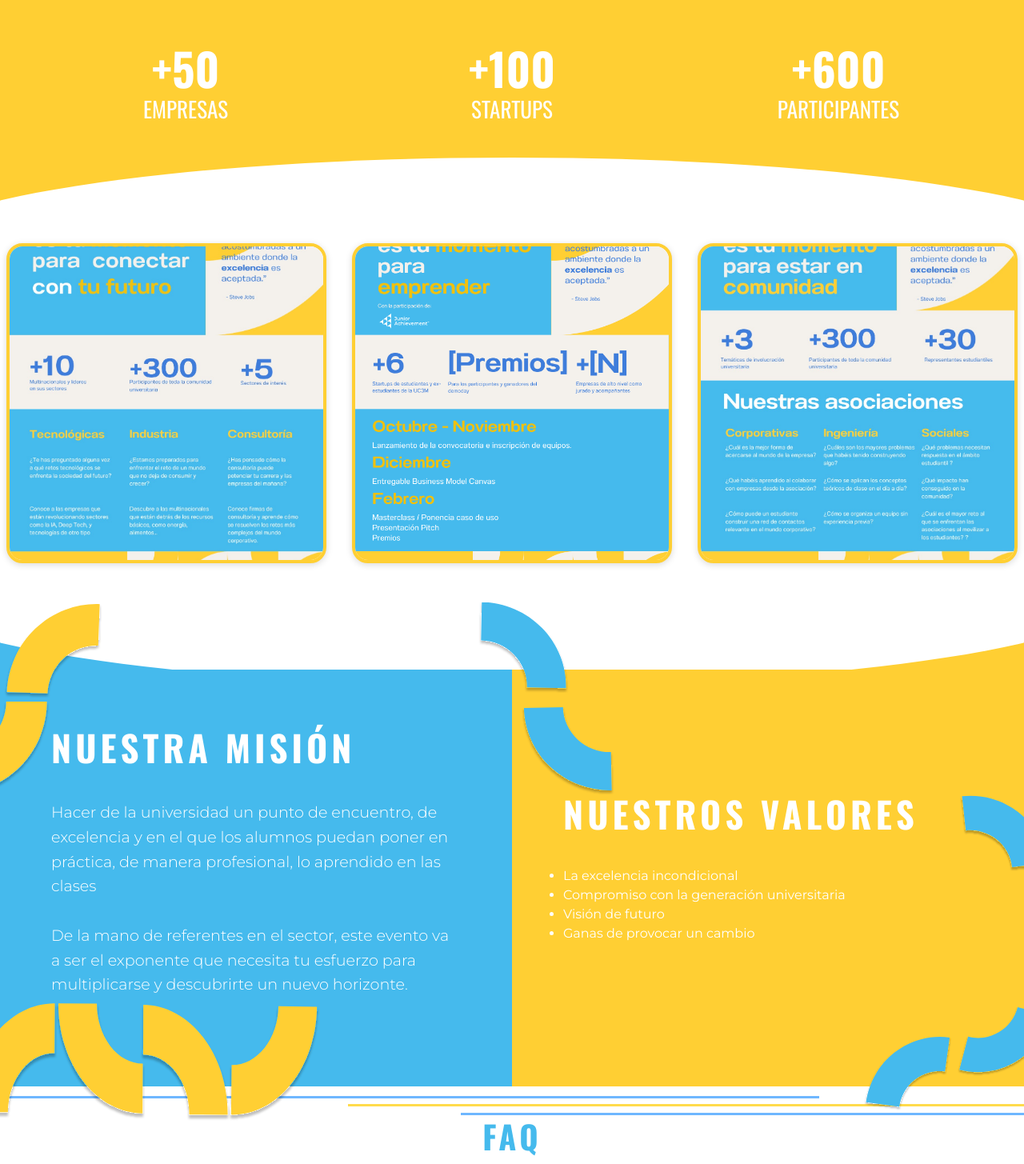
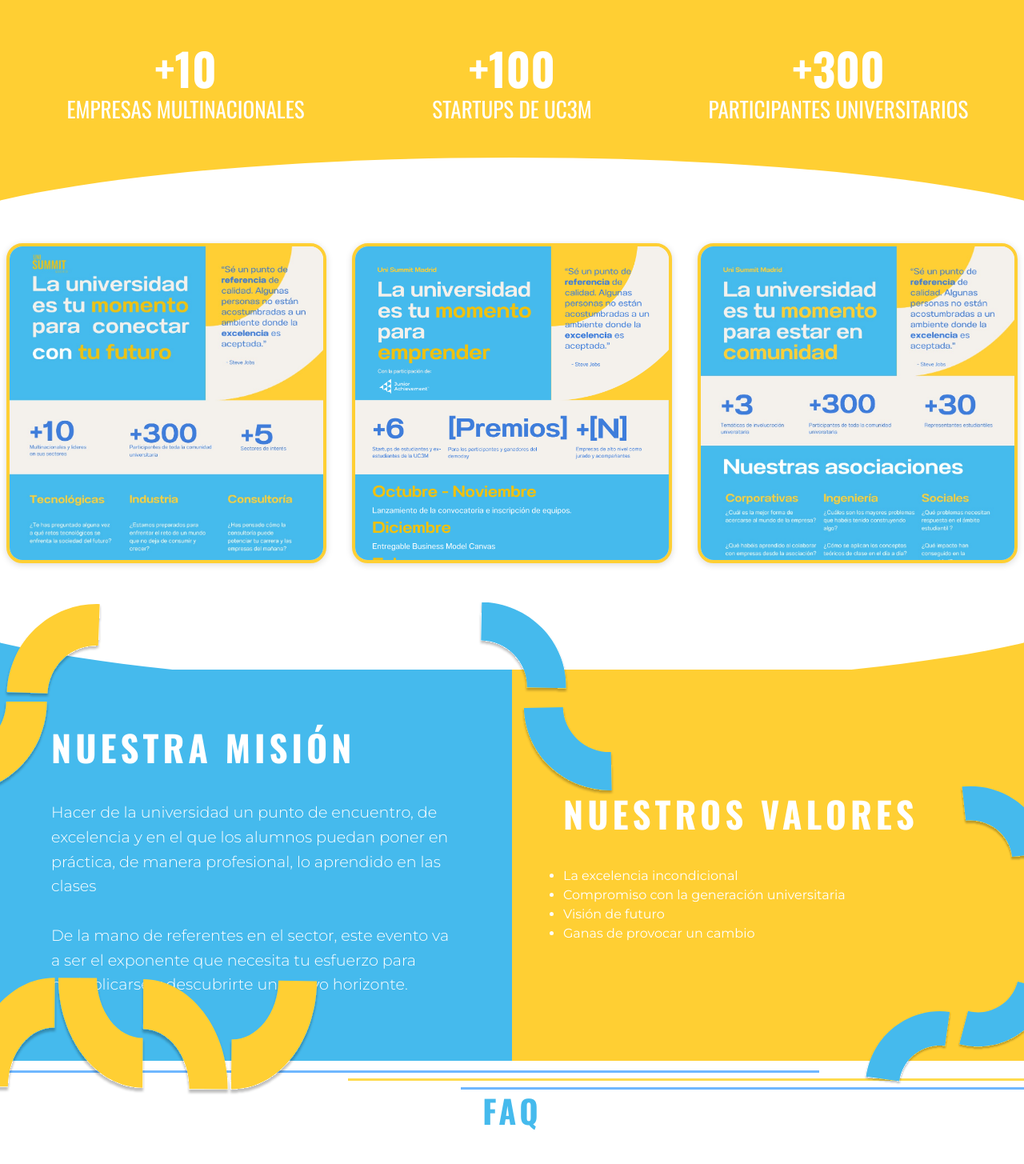
Before and after one commit to openuc3massociation/univ_summit, a React (Vite) app: page / in a window 1280 px wide. Shown: the part 1920-3375 px from the top of the page at 80% size. Built offline with nearby package versions, Linux system fonts and the light colour scheme.

Commit message:
Added small changes to stat details

```diff
--- a/src/components/Stats.tsx
+++ b/src/components/Stats.tsx
@@ -41,9 +41,9 @@ const StatItem: FC<StatItemProps> = ({label, text}) => {
 
 const Stats: FC = () => {
     const stats = [
-        { label: '+50', text: 'EMPRESAS' },
-        { label: '+100', text: '  STARTUPS' },
-        { label: '+600', text: 'PARTICIPANTES' },
+        { label: '+10', text: 'EMPRESAS MULTINACIONALES' },
+        { label: '+100', text: 'STARTUPS DE UC3M' },
+        { label: '+300', text: 'PARTICIPANTES UNIVERSITARIOS' },
     ];
 
     return (
--- a/src/styles/components/Stats.css
+++ b/src/styles/components/Stats.css
@@ -160,6 +160,7 @@
 
 .bubble-img {
   object-fit: cover;
+  object-position: top;
   border: 2px solid #FFCF33;
   background-color: #f0f0f0;
   box-shadow: 0 2px 8px rgba(0, 0, 0, 0.15);
@@ -196,6 +197,8 @@
     height: 200px;
     border: 3px solid #FFCF33;
     border-radius: 18px;
+    object-fit: cover;
+    object-position: top;
   }
 }
 
@@ -276,7 +279,7 @@
 .mission-section {
   background-color: #45BAED;
   color: white;
-  padding: 2rem 1.5rem 3rem 1.5rem;
+  padding: 2rem 1.5rem;
   display: flex;
   flex-direction: column;
   justify-content: center;
@@ -290,7 +293,7 @@
 .values-section {
   background-color: #FFCF33;
   color: white;
-  padding: 2rem 1.5rem 3rem 1.5rem;
+  padding: 2rem 1.5rem;
   display: flex;
   flex-direction: column;
   justify-content: center;
@@ -305,7 +308,7 @@
   font-family: 'Oswald', sans-serif;
   font-size: 1.8rem;
   font-weight: bold;
-  margin-bottom: 1.5rem;
+  margin: 0 0 1.5rem 0;
   letter-spacing: 2px;
   z-index: 10;
   position: relative;
@@ -338,7 +341,7 @@
 @media (min-width: 480px) {
   .mission-section,
   .values-section {
-    padding: 2.5rem 2rem 3.5rem 2rem;
+    padding: 2.5rem 2rem;
     min-height: 45vh;
   }
 
@@ -346,6 +349,7 @@
   .values-section h2 {
     font-size: 2rem;
     letter-spacing: 3px;
+    margin: 0 0 1.5rem 0;
   }
 
   .mission-section p,
@@ -353,7 +357,6 @@
     font-size: 1rem;
     max-width: 80%;
   }
-
 }
 
 @media (min-width: 768px) {
@@ -369,7 +372,7 @@
   .mission-section,
   .values-section {
     flex: 1;
-    padding: 3rem 2.5rem 4rem 2.5rem;
+    padding: 3rem 2.5rem;
     text-align: left;
     align-items: flex-start;
     min-height: 60vh;
@@ -379,7 +382,7 @@
   .values-section h2 {
     font-size: 2.2rem;
     letter-spacing: 3px;
-    margin-bottom: 2rem;
+    margin: 0 0 2rem 0;
   }
 
   .mission-section p,
@@ -450,13 +453,14 @@
 @media (min-width: 1024px) {
   .mission-section,
   .values-section {
-    padding: 4rem 3rem 5rem 3rem;
+    padding: 4rem 3rem;
   }
 
   .mission-section h2,
   .values-section h2 {
     font-size: 2.5rem;
     letter-spacing: 4px;
+    margin: 0 0 2rem 0;
   }
 
   .mission-section p,
@@ -517,13 +521,14 @@
 @media (min-width: 1200px) {
   .mission-section,
   .values-section {
-    padding: 4rem 4rem 6rem 4rem;
+    padding: 4rem 4rem;
   }
 
   .mission-section h2,
   .values-section h2 {
     font-size: 2.8rem;
     letter-spacing: 5px;
+    margin: 0 0 2rem 0;
   }
 
   .mission-section p,
```
Also changed, not shown: src/styles/components/Roadmp.css (added).
